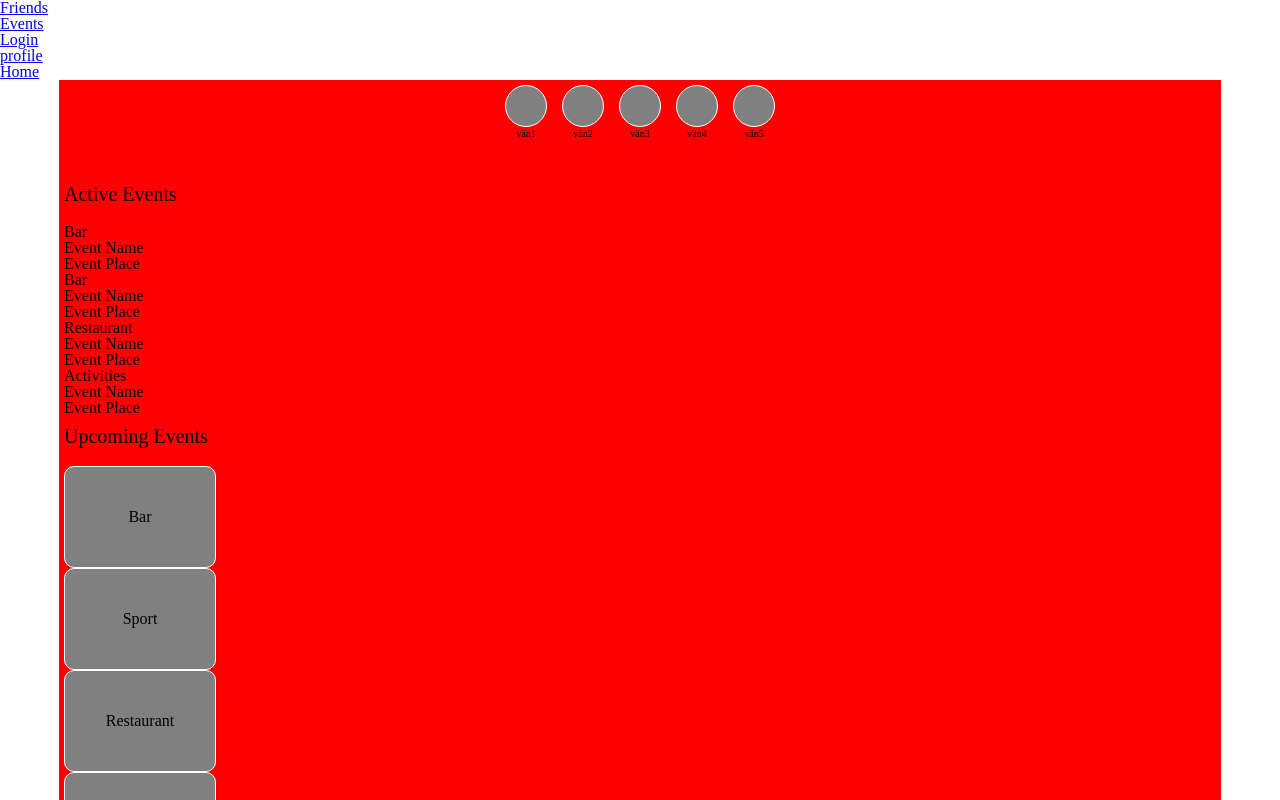
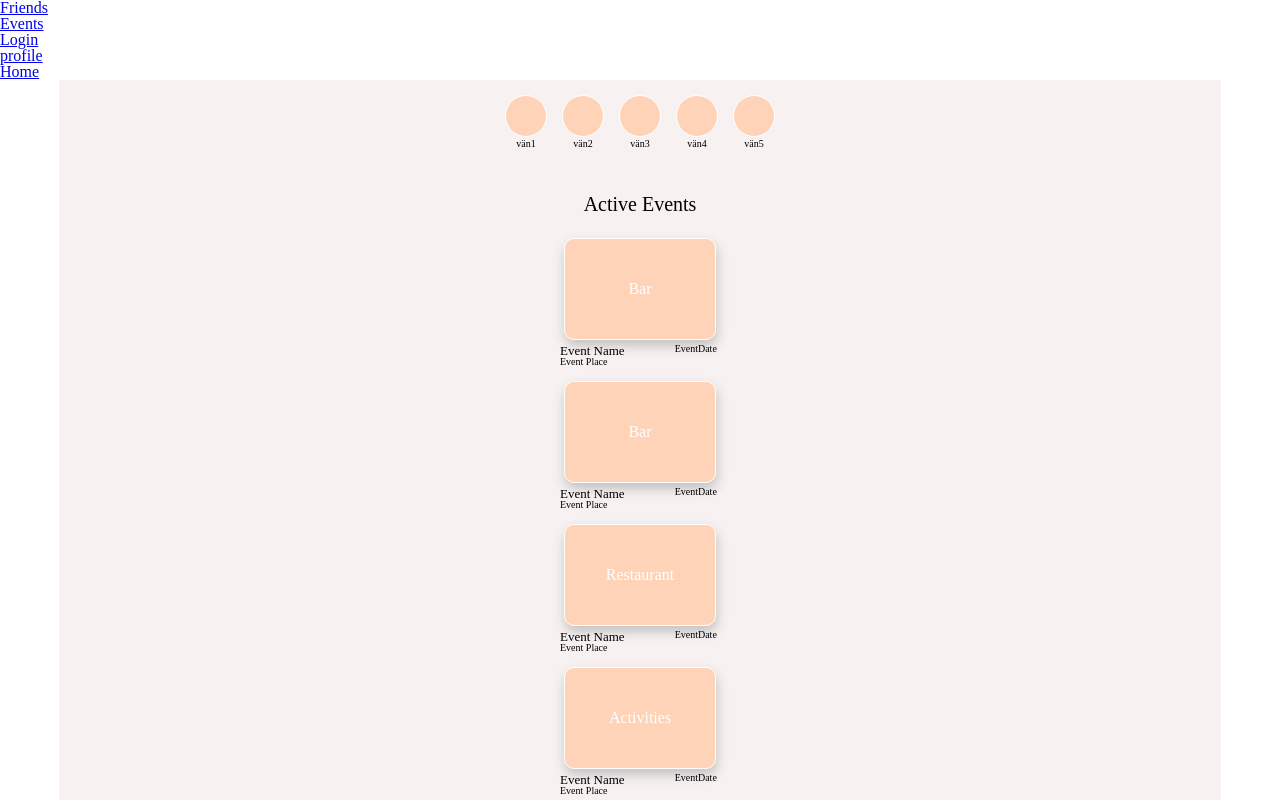
Before and after one commit to Marcus-Oskarsson/Pally, a React (Vite) app in the folder frontend/: page /#/ in a window 1280 px wide. Shown: the top 800 px of the page. Built offline with nearby package versions, Linux system fonts and the light colour scheme.

Commit message:
updated home

```diff
--- a/frontend/src/components/StartPage.jsx
+++ b/frontend/src/components/StartPage.jsx
@@ -32,25 +32,37 @@ const Home = () => {
       <div className='BoxContainerActive'>
         <div className='BoxWithTitles'>
           <div className='Box'>Bar</div>
-          <h3 className='EventTitle'>Event Name</h3>
+          <div className='TitleDate'>
+            <h3>Event Name</h3>
+            <span>EventDate</span>
+          </div>
           <h3 className='EventPlace'>Event Place</h3>
         </div>
 
         <div className='BoxWithTitles'>
           <div className='Box'>Bar</div>
-          <h3 className='EventTitle'>Event Name</h3>
+          <div className='TitleDate'>
+            <h3>Event Name</h3>
+            <span>EventDate</span>
+          </div>
           <h4 className='EventPlace'>Event Place</h4>
         </div>
 
         <div className='BoxWithTitles'>
           <div className='Box'>Restaurant</div>
-          <h3 className='EventTitle'>Event Name</h3>
+          <div className='TitleDate'>
+            <h3>Event Name</h3>
+            <span>EventDate</span>
+          </div>
           <h4 className='EventPlace'>Event Place</h4>
         </div>
 
         <div className='BoxWithTitles'>
           <div className='Box'>Activities</div>
-          <h3 className='EventTitle'>Event Name</h3>
+          <div className='TitleDate'>
+            <h3>Event Name</h3>
+            <span>EventDate</span>
+          </div>
           <h4 className='EventPlace'>Event Place</h4>
         </div>
       </div>
--- a/frontend/src/styles/home.scss
+++ b/frontend/src/styles/home.scss
@@ -1,112 +1,102 @@
 .ProfileMainContainer {
   width: 90%;
   margin: 0 auto;
-  background-color: red;
   padding: 5px;
-
+  background-color: #f7f2f1;
+}
 
 .Title {
+  display: flex;
+  justify-content: center;
+  margin-top: 10px;
+  margin-bottom: 10px;
   color: #000;
   font-size: 20px;
-    margin-bottom: 10px;
-    margin-top: 10px;
 }
 
 .BoxContainerActive {
+  display: flex;
+  flex-direction: column;
+  align-items: center;
   margin-top: 20px;
+}
 
-  .BoxContainer {
-    gap: 5px;
-    justify-content: space-around;
+.BoxContainerUpcoming {
+  display: flex;
+  flex-direction: row;
   margin-top: 20px;
+}
 
+.FriendsContainer {
+  display: flex;
+  gap: 15px;
+  justify-content: center;
+  margin-top: 10px;
+  margin-bottom: 45px;
+}
+
+.FriendBox {
+  text-align: center;
+}
+
+.FriendRoundBorder {
+  width: 40px;
+  height: 40px;
+  margin-bottom: 2px;
+  color: black;
+  background-color: #ffd3b8;
+  border: 1px solid #fff;
+  border-radius: 50%;
+}
+
+.FriendName {
+  color: #000;
+  font-size: 10px;
+}
 
 .Box {
   display: flex;
+  flex-direction: column;
   align-items: center;
   justify-content: center;
   width: 150px;
   height: 100px;
+  margin: 4px;
+  color: #fff;
+  background: #ffd3b8;
+  border: 1px solid #fff;
+  border-radius: 10px;
+  box-shadow: 1px 6px 12px rgb(194 194 194);
+  transition: transform 0.3s ease-in-out;
+}
 
-      background: grey;
-      border: 1px solid #fff;
-      display: flex;
-      flex-direction: column;
-      justify-content: center;
-      align-items: center;
-      border-radius: 10px;
-      box-shadow: 0 2px 4px rgba(0, 0, 0, 0.1);
-      transition: transform 0.3s ease-in-out;
-
-      &:hover {
+.Box:hover {
   transform: scale(1.05);
 }
 
 .EventTitle {
+  color: #000;
   font-size: 10px;
-        color: #000;
 }
 
 .EventPlace {
+  color: #000;
   font-size: 10px;
-        color: #000;
-      }
 }
 
 .BoxWithTitles {
   margin-bottom: 10px;
 }
+
+.TitleDate {
+  display: flex;
+  font-size: 10px;
+
+  span {
+    margin-left: 50px;
+  }
+
+  h3 {
+    font-size: 13px;
   }
 }
-
-.BoxContainerUpcoming {
-  margin-top: 20px;
-
-
-
-  .Box {
-    width: 150px;
-    height: 100px;
-    background: grey;
-    border: 1px solid #fff;
-    display: flex;
-    flex-direction: column;
-    justify-content: center;
-    align-items: center;
-    border-radius: 10px;
-    box-shadow: 0 2px 4px rgba(0, 0, 0, 0.1);
-    transition: transform 0.3s ease-in-out;
-
-
-    &:hover {
-      transform: scale(1.05);
-    }
-  }
-}
-
-.FriendsContainer {
-  display: flex;
-  gap: 15px;
-  margin-bottom: 45px;
-  justify-content: center;
-
-  .FriendBox {
-    text-align: center;
-
-    .FriendRoundBorder {
-      width: 40px;
-      height: 40px;
-      background: grey;
-      border: 1px solid #fff;
-      border-radius: 50%;
-      margin-bottom: 2px;
-
-    }
-
-    .FriendName {
-      font-size: 10px;
-      color: #000;
-    }
-  }
-}
-}
--- a/frontend/src/styles/login.scss
+++ b/frontend/src/styles/login.scss
@@ -8,24 +8,24 @@
 
 .bigContainer {
   display: flex;
+  flex-direction: column;
+  align-items: center;
+  justify-content: center;
   width: 100%;
-  flex-direction: column;
-  justify-content: center;
-  align-items: center;
   font-family: Poppins, sans-serif;
 
   div {
+    align-items: center;
     width: 300px;
     height: 5em;
-    align-items: center;
 
     .Field {
-      color: rgb(0, 0, 0);
+      width: 95%;
       height: 40px;
-      width: 95%;
+      margin-bottom: 5px;
+      padding-left: 15px;
+      color: rgb(0 0 0);
       font-size: 14px;
-      padding-left: 15px;
-      margin-bottom: 5px;
       border: 1px solid #000;
       border-radius: 50px;
     }
@@ -35,9 +35,9 @@
     }
 
     p {
-      color: rgb(255, 39, 39);
+      margin-left: 15px;
+      color: rgb(255 39 39);
       font-size: 12px;
-      margin-left: 15px;
     }
   }
 
```
Lines whose indentation alone changed are shown as unchanged.
